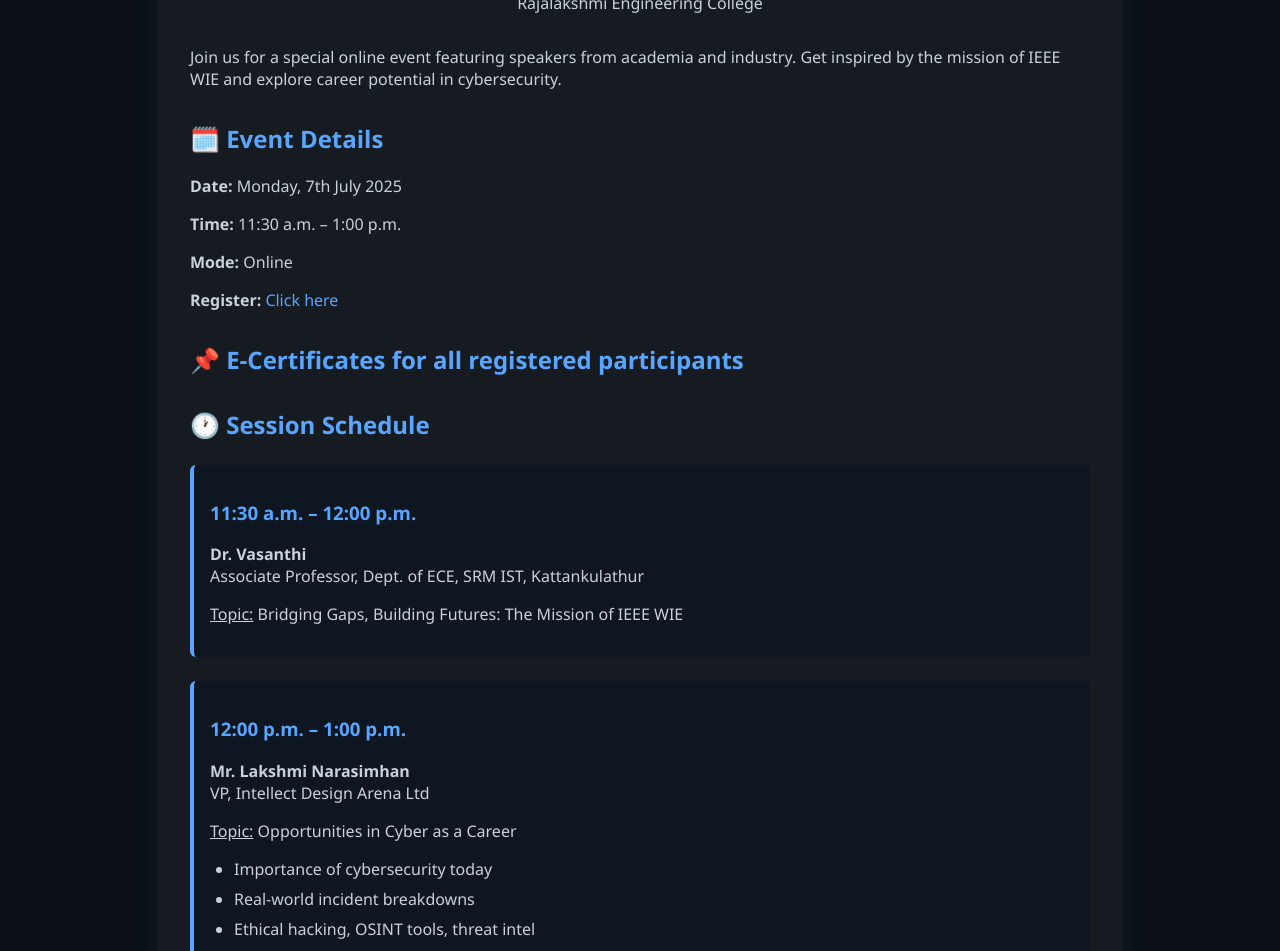
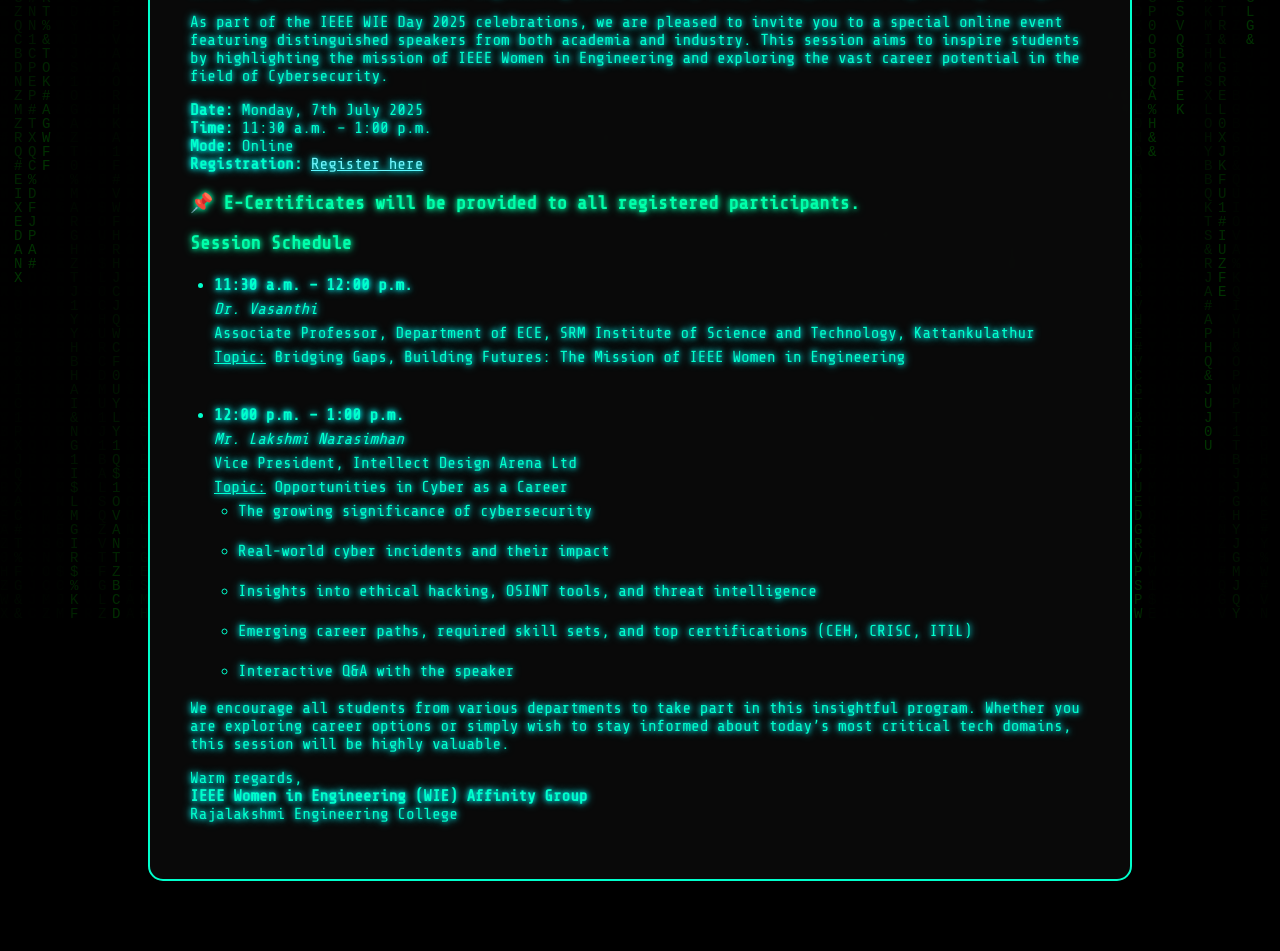
Before and after one commit to CodeforGood1/ieee-wie-event1, a React (Create React App) app: page / in a window 1280 px wide. Shown: the part 180-1131 px from the top of the page. Built offline with nearby package versions, Linux system fonts and the light colour scheme.

Commit message:
UI Upgrade

```diff
--- a/public/index.html
+++ b/public/index.html
@@ -7,6 +7,8 @@
     <meta name="theme-color" content="#000000" />
     <meta name="description" content="Web site created using create-react-app" />
     <link rel="apple-touch-icon" href="%PUBLIC_URL%/logo192.png" />
+    <link href="https://fonts.googleapis.com/css2?family=Share+Tech+Mono&display=swap" rel="stylesheet">
+
     <!--
       manifest.json provides metadata used when your web app is installed on a
       user's mobile device or desktop. See https://developers.google.com/web/fundamentals/web-app-manifest/
--- a/src/App.css
+++ b/src/App.css
@@ -1,93 +1,60 @@
-/* Dark Theme + Typography + Motion */
-:root {
-  --bg: #0d1117;
-  --bg-light: #161b22;
-  --text: #c9d1d9;
-  --text-muted: #8b949e;
-  --accent: #58a6ff;
-  --highlight: #1f6feb;
-  --font: 'Segoe UI', Tahoma, Geneva, Verdana, sans-serif;
-}
-
 body {
   margin: 0;
-  font-family: var(--font);
-  background-color: var(--bg);
-  color: var(--text);
+  font-family: 'Share Tech Mono', monospace;
+  background-color: #000000;
+  color: #00ffcc;
+  overflow-x: hidden;
 }
 
 .App {
   display: flex;
-  flex-direction: column;
+  justify-content: center;
+  align-items: flex-start;
   min-height: 100vh;
-  text-align: center;
-  padding: 2rem 1rem;
-  animation: fadeIn 1s ease-in;
+  padding: 50px 20px;
+  text-shadow: 0 0 5px #0ff, 0 0 10px #0ff;
 }
 
 .container {
   max-width: 900px;
-  margin: 0 auto;
-  padding: 2rem;
-  background-color: var(--bg-light);
-  border-radius: 12px;
-  box-shadow: 0 0 30px rgba(88, 166, 255, 0.08);
-  transition: transform 0.3s ease-in-out;
+  background: rgba(10, 10, 10, 0.9);
+  border: 2px solid #00ffcc;
+  border-radius: 15px;
+  padding: 40px;
+  backdrop-filter: blur(4px);
+  animation: fadeIn 1.2s ease-in-out;
 }
 
-.container:hover {
-  transform: scale(1.01);
-}
-
-h1, h2, h3 {
-  color: var(--accent);
+h2, h3 {
+  color: #00ffaa;
+  text-shadow: 0 0 5px #00ffaa, 0 0 10px #00ffaa;
 }
 
 a {
-  color: var(--accent);
-  text-decoration: none;
+  color: #72f7ff;
+  text-decoration: underline;
 }
 
 a:hover {
-  text-decoration: underline;
+  color: #0ff;
 }
 
 ul {
-  list-style: disc;
   padding-left: 1.5rem;
-  text-align: left;
 }
 
 li {
-  margin-bottom: 0.5rem;
+  margin-bottom: 1rem;
+  line-height: 1.5;
 }
 
-.section, .event-info, .highlight, .schedule, .closing {
-  text-align: left;
-  margin: 2rem 0;
-  animation: fadeIn 1s ease forwards;
+@keyframes fadeIn {
+  from {
+    opacity: 0;
+    transform: translateY(15px);
+  }
+  to {
+    opacity: 1;
+    transform: translateY(0);
+  }
 }
-
-.session {
-  background-color: #0e1622;
-  padding: 1rem;
-  border-left: 4px solid var(--accent);
-  margin: 1.5rem 0;
-  border-radius: 6px;
-}
-
-.signature {
-  margin-top: 2rem;
-  color: var(--text-muted);
-  font-style: italic;
-}
-
-/* Animations */
-@keyframes fadeIn {
-  from { opacity: 0; transform: translateY(10px); }
-  to { opacity: 1; transform: translateY(0); }
-}
-
-.fade-in {
-  animation: fadeIn 1s ease forwards;
-}
--- a/src/App.js
+++ b/src/App.js
@@ -1,63 +1,76 @@
+import React from 'react';
 import './App.css';
+import MatrixBackground from './MatrixBackground';
 
 function App() {
   return (
     <div className="App">
-      <div className="container slide-up">
-        <h1 className="title">IEEE WIE Day 2025</h1>
-        <p className="intro">Organized by <strong>IEEE Women in Engineering (WIE)</strong><br/>Rajalakshmi Engineering College</p>
+      <MatrixBackground />
+      <div className="container">
+        <h2>Dear Students,</h2>
+        <p>
+          Greetings from the <strong>IEEE Women in Engineering (WIE)</strong> Affinity Group of Rajalakshmi Engineering College.
+        </p>
+        <p>
+          As part of the IEEE WIE Day 2025 celebrations, we are pleased to invite you to a special online event featuring
+          distinguished speakers from both academia and industry. This session aims to inspire students by highlighting the mission
+          of IEEE Women in Engineering and exploring the vast career potential in the field of Cybersecurity.
+        </p>
+        <p>
+          <strong>Date:</strong> Monday, 7th July 2025<br />
+          <strong>Time:</strong> 11:30 a.m. – 1:00 p.m.<br />
+          <strong>Mode:</strong> Online<br />
+          <strong>Registration:</strong>{' '}
+          <a href="https://forms.gle/JyFcKf3Ve3Bfjxgp9" target="_blank" rel="noreferrer">
+            Register here
+          </a>
+        </p>
 
-        <section className="section">
-          <p>
-            Join us for a special online event featuring speakers from academia and industry.
-            Get inspired by the mission of IEEE WIE and explore career potential in cybersecurity.
-          </p>
-        </section>
+        <h3>📌 E-Certificates will be provided to all registered participants.</h3>
 
-        <section className="event-info fade-in">
-          <h2>🗓️ Event Details</h2>
-          <p><strong>Date:</strong> Monday, 7th July 2025</p>
-          <p><strong>Time:</strong> 11:30 a.m. – 1:00 p.m.</p>
-          <p><strong>Mode:</strong> Online</p>
-          <p><strong>Register:</strong> <a href="https://forms.gle/JyFcKf3Ve3Bfjxgp9" target="_blank" rel="noreferrer">Click here</a></p>
-        </section>
+        <h3>Session Schedule</h3>
+        <ul>
+          <li>
+            <strong>11:30 a.m. – 12:00 p.m.</strong>
+            <br />
+            <em>Dr. Vasanthi</em>
+            <br />
+            Associate Professor, Department of ECE, SRM Institute of Science and Technology, Kattankulathur
+            <br />
+            <u>Topic:</u> Bridging Gaps, Building Futures: The Mission of IEEE Women in Engineering
+          </li>
+          <br />
+          <li>
+            <strong>12:00 p.m. – 1:00 p.m.</strong>
+            <br />
+            <em>Mr. Lakshmi Narasimhan</em>
+            <br />
+            Vice President, Intellect Design Arena Ltd
+            <br />
+            <u>Topic:</u> Opportunities in Cyber as a Career
+            <ul>
+              <li>The growing significance of cybersecurity</li>
+              <li>Real-world cyber incidents and their impact</li>
+              <li>Insights into ethical hacking, OSINT tools, and threat intelligence</li>
+              <li>Emerging career paths, required skill sets, and top certifications (CEH, CRISC, ITIL)</li>
+              <li>Interactive Q&A with the speaker</li>
+            </ul>
+          </li>
+        </ul>
 
-        <section className="highlight">
-          <h2>📌 E-Certificates for all registered participants</h2>
-        </section>
+        <p>
+          We encourage all students from various departments to take part in this insightful program. Whether you are exploring
+          career options or simply wish to stay informed about today’s most critical tech domains, this session will be highly
+          valuable.
+        </p>
 
-        <section className="schedule fade-in">
-          <h2>🕐 Session Schedule</h2>
-          <div className="session">
-            <h3>11:30 a.m. – 12:00 p.m.</h3>
-            <p><strong>Dr. Vasanthi</strong><br/>
-            Associate Professor, Dept. of ECE, SRM IST, Kattankulathur</p>
-            <p><u>Topic:</u> Bridging Gaps, Building Futures: The Mission of IEEE WIE</p>
-          </div>
-
-          <div className="session">
-            <h3>12:00 p.m. – 1:00 p.m.</h3>
-            <p><strong>Mr. Lakshmi Narasimhan</strong><br/>
-            VP, Intellect Design Arena Ltd</p>
-            <p><u>Topic:</u> Opportunities in Cyber as a Career</p>
-            <ul>
-              <li>Importance of cybersecurity today</li>
-              <li>Real-world incident breakdowns</li>
-              <li>Ethical hacking, OSINT tools, threat intel</li>
-              <li>Top certs: CEH, CRISC, ITIL</li>
-              <li>Interactive Q&A session</li>
-            </ul>
-          </div>
-        </section>
-
-        <section className="closing fade-in">
-          <p>All students are encouraged to attend this enriching event.<br/>
-          Explore career paths, ask questions, and be part of the future.</p>
-
-          <p className="signature">Regards,<br/>
-          <strong>IEEE WIE Affinity Group</strong><br/>
-          Rajalakshmi Engineering College, Chennai - 602105</p>
-        </section>
+        <p>
+          Warm regards,
+          <br />
+          <strong>IEEE Women in Engineering (WIE) Affinity Group</strong>
+          <br />
+          Rajalakshmi Engineering College
+        </p>
       </div>
     </div>
   );
--- /dev/null
+++ b/src/MatrixBackground.js
@@ -0,0 +1,54 @@
+// MatrixBackground.js
+import React, { useEffect, useRef } from 'react';
+
+function MatrixBackground() {
+  const canvasRef = useRef(null);
+
+  useEffect(() => {
+    const canvas = canvasRef.current;
+    const ctx = canvas.getContext("2d");
+    canvas.height = window.innerHeight;
+    canvas.width = window.innerWidth;
+
+    const letters = "01ABCDEFGHIJKLMNOPQRSTUVWXYZ#$%&";
+    const fontSize = 14;
+    const columns = canvas.width / fontSize;
+    const drops = Array(Math.floor(columns)).fill(1);
+
+    const draw = () => {
+      ctx.fillStyle = "rgba(0, 0, 0, 0.05)";
+      ctx.fillRect(0, 0, canvas.width, canvas.height);
+      ctx.fillStyle = "#0f0"; // green text
+      ctx.font = `${fontSize}px monospace`;
+
+      drops.forEach((y, x) => {
+        const text = letters[Math.floor(Math.random() * letters.length)];
+        ctx.fillText(text, x * fontSize, y * fontSize);
+
+        if (y * fontSize > canvas.height && Math.random() > 0.975) {
+          drops[x] = 0;
+        }
+        drops[x]++;
+      });
+    };
+
+    const interval = setInterval(draw, 33);
+    return () => clearInterval(interval);
+  }, []);
+
+  return (
+    <canvas
+      ref={canvasRef}
+      style={{
+        position: "fixed",
+        top: 0,
+        left: 0,
+        zIndex: -1,
+        opacity: 0.2,
+        pointerEvents: "none",
+      }}
+    />
+  );
+}
+
+export default MatrixBackground;
```
